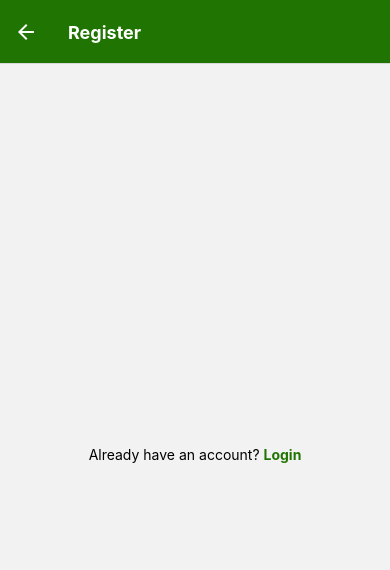
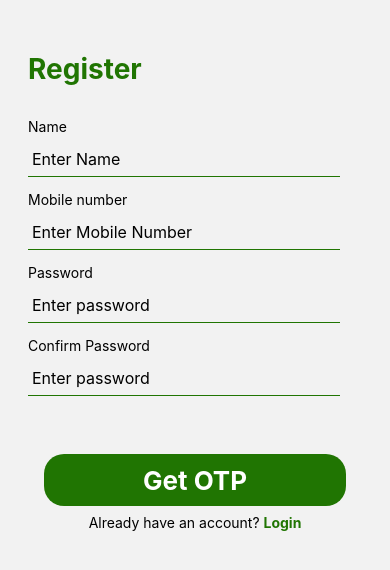
Before and after one commit to Anish-Guduri/SRAS_Project, a React Native app: screen /Register in a window 390 px wide. Shown: the top 570 px of the page. Built offline with nearby package versions, Linux system fonts and the light colour scheme.

Commit message:
registration scree form  validation done with error notification

```diff
--- a/App.js
+++ b/App.js
@@ -7,6 +7,7 @@ import WelcomeScreen from "./Screens/WelcomeScreen";
 import LoginScreen from "./Screens/LoginScreen";
 import RegisterScreen from "./Screens/RegisterScreen";
 import SplashScreen from "./Screens/SplashScreen";
+import OTPScreen from "./Screens/OTPScreen";
 
 const Stack = createNativeStackNavigator();
 
@@ -14,6 +15,13 @@ export default function App() {
   return (
     <NavigationContainer>
       <Stack.Navigator>
+        <Stack.Screen
+          name="Splash"
+          component={SplashScreen}
+          options={{
+            headerShown: false,
+          }}
+        />
         <Stack.Screen
           name="Home"
           component={WelcomeScreen}
@@ -25,6 +33,7 @@ export default function App() {
           name="Login"
           component={LoginScreen}
           options={{
+            headerShown: false,
             headerStyle: {
               backgroundColor: "#207502",
             },
@@ -39,6 +48,7 @@ export default function App() {
           name="Register"
           component={RegisterScreen}
           options={{
+            headerShown: false,
             headerStyle: {
               backgroundColor: "#207502",
             },
@@ -49,6 +59,13 @@ export default function App() {
             },
           }}
         />
+        <Stack.Screen
+          name="OTPScreen"
+          component={OTPScreen}
+          options={{
+            headerShown: false,
+          }}
+        />
       </Stack.Navigator>
     </NavigationContainer>
   );
--- a/Screens/LoginScreen.js
+++ b/Screens/LoginScreen.js
@@ -3,27 +3,66 @@ import {
   View,
   Text,
   StyleSheet,
-  Image,
+  TextInput,
   StatusBar,
   TouchableOpacity,
 } from "react-native";
-import { Button } from "react-native-paper";
+// import { TextInput } from "react-native-paper";
+// import { Button } from "react-native-paper";
 function LoginScreen({ navigation }) {
+  const [phoneNumber, setPhoneNumber] = React.useState();
+  const [password, setPassword] = React.useState("");
+
   return (
     <View style={styles.container}>
-      <StatusBar
-        animated={true}
-        backgroundColor="#207502"
-        // barStyle={statusBarStyle}
-        // showHideTransition={statusBarTransition}
-        // hidden={hidden}
+      <StatusBar animated={true} backgroundColor="#207502" />
+      <Text
+        style={{
+          marginTop: 142,
+          marginBottom: 48,
+          fontSize: 28,
+          fontWeight: "bold",
+          color: "#207502",
+        }}
+      >
+        Login
+      </Text>
+      <TextInput
+        style={styles.textInpt}
+        placeholder="Enter Mobile Number"
+        keyboardType="numeric"
+        value={phoneNumber}
+        onChangeText={(text) => setPhoneNumber(text)}
+      />
+      <TextInput
+        secureTextEntry={true}
+        style={styles.textInpt}
+        placeholder="Enter password"
+        onChangeText={setPassword}
+        value={password}
       />
       <TouchableOpacity
         style={{ flexDirection: "row", fontSize: 16 }}
         onPress={() => navigation.navigate("Register")}
       >
-        <Text>Don't have an account? </Text>
-        <Text style={{ color: "#207502" }}>Create One</Text>
+        <Text style={{ justifyContent: "center" }}>
+          Don't have an account?{" "}
+        </Text>
+        <Text
+          style={{
+            color: "#207502",
+            fontWeight: "bold",
+          }}
+        >
+          Create One
+        </Text>
+      </TouchableOpacity>
+      <TouchableOpacity
+        mode="contained"
+        onPress={() => navigation.navigate("Register")}
+        style={styles.btn}
+      >
+        <Text style={styles.btnText}>LogIn</Text>
       </TouchableOpacity>
     </View>
   );
@@ -32,8 +71,36 @@ const styles = StyleSheet.create({
   container: {
     flex: 1,
     // backgroundColor: "#fff",
+    // alignItems: "center",
+    marginLeft: 28,
+    // justifyContent: "center",
+  },
+  textInpt: {
+    // justifyContent: "center",
+    // alignItems: "flex-start",
+    width: 272,
+    height: 36,
+    fontSize: 16,
+    borderBottomColor: "#207502",
+    borderBottomWidth: 1,
+    marginTop: 32,
+    marginBottom: 8,
+  },
+  btn: {
     alignItems: "center",
     justifyContent: "center",
+    borderRadius: 20,
+    marginTop: 44,
+    marginBottom: 24,
+    backgroundColor: "#207502",
+
+    width: 302,
+    height: 52,
+  },
+  btnText: {
+    color: "#fff",
+    fontSize: 20,
+    fontWeight: "bold",
   },
 });
 export default LoginScreen;
--- /dev/null
+++ b/Screens/OTPScreen.js
@@ -0,0 +1,15 @@
+import * as React from "react";
+import {
+  View,
+  Text,
+  StyleSheet,
+  Image,
+  TextInput,
+  StatusBar,
+  Alert,
+  TouchableOpacity,
+} from "react-native";
+function OTPScreen({ navigation }) {
+  return <Text>OTP Screen</Text>;
+}
+export default OTPScreen;
--- a/Screens/RegisterScreen.js
+++ b/Screens/RegisterScreen.js
@@ -3,31 +3,180 @@ import {
   View,
   Text,
   StyleSheet,
-  Image,
+  TextInput,
   StatusBar,
   TouchableOpacity,
+  ScrollView,
 } from "react-native";
-import { Button } from "react-native-paper";
 function RegisterScreen({ navigation }) {
+  const [name, setName] = React.useState("");
+  const [phoneNumber, setPhoneNumber] = React.useState("");
+  const [password, setPassword] = React.useState("");
+  const [confirmPassword, setConfirmPassword] = React.useState("");
+  const [errorName, seterrorName] = React.useState("");
+  const [errorPhoneNumber, seterrorPhoneNumber] = React.useState("");
+  const [errorPassword, seterrorPassword] = React.useState("");
+  const [errorConfirmPassword, seterrorConfirmPassword] = React.useState("");
+
+  function validateName(name) {
+    console.log(name);
+    let alpha = /^[a-zA-Z][a-zA-Z ]*$/;
+    if (alpha.test(name)) {
+      return true;
+    } else {
+      seterrorName("Name must contain only alphabets");
+      return false;
+    }
+  }
+  function validateMobileNumber(mobileNumber) {
+    console.log(mobileNumber);
+    let num = /^[6789]\d{9}$/;
+    if (num.test(mobileNumber)) {
+      return true;
+    } else {
+      seterrorPhoneNumber("please enter valid mobile number");
+      return false;
+    }
+  }
+  function validatePassword(password) {
+    console.log(password);
+    var regularExpression = /^[a-zA-Z0-9!@#$%^&*]{8,16}$/;
+    if (regularExpression.test(password)) return true;
+    else {
+      seterrorPassword("please enter a valid password");
+      return false;
+    }
+  }
+  function validateConfirmPassword(confirmPassword, password) {
+    console.log(confirmPassword);
+    if (confirmPassword == password) return true;
+    else {
+      seterrorConfirmPassword("password mismatch");
+      return false;
+    }
+  }
+  function validate() {
+    let val1 = validateName(name);
+    let val2 = validateMobileNumber(phoneNumber);
+    let val3 = validatePassword(password);
+    let val4 = validateConfirmPassword(confirmPassword, password);
+    if (val1 && val2 && val3 && val4) {
+      navigation.navigate("OTPScreen");
+    }
+  }
   return (
-    <View style={styles.container}>
+    <ScrollView style={styles.container}>
       <StatusBar animated={true} backgroundColor="#207502" />
+      <Text
+        style={{
+          marginTop: 52,
+          marginBottom: 32,
+          marginLeft: 28,
+          fontSize: 28,
+          fontWeight: "bold",
+          color: "#207502",
+        }}
+      >
+        Register
+      </Text>
+      <Text style={{ marginLeft: 28 }}>Name</Text>
+      <TextInput
+        style={styles.textInpt}
+        placeholder="Enter Name"
+        value={name}
+        onChangeText={(name) => setName(name)}
+        onFocus={() => seterrorName("")}
+      />
+      <Text style={styles.errorText}>{errorName}</Text>
+      <Text style={{ marginLeft: 28 }}>Mobile number</Text>
+      <TextInput
+        style={styles.textInpt}
+        placeholder="Enter Mobile Number"
+        keyboardType="numeric"
+        value={phoneNumber}
+        onChangeText={(phoneNumber) => setPhoneNumber(phoneNumber)}
+        onFocus={() => seterrorPhoneNumber("")}
+      />
+      <Text style={styles.errorText}>{errorPhoneNumber}</Text>
+      <Text style={{ marginLeft: 28 }}>Password</Text>
+      <TextInput
+        secureTextEntry={true}
+        style={styles.textInpt}
+        placeholder="Enter password"
+        value={password}
+        onChangeText={(password) => setPassword(password)}
+        onFocus={() => seterrorPassword("")}
+      />
+      <Text style={styles.errorText}>{errorPassword}</Text>
+      <Text style={{ marginLeft: 28 }}>Confirm Password</Text>
+      <TextInput
+        secureTextEntry={true}
+        style={styles.textInpt}
+        placeholder="Enter password"
+        value={confirmPassword}
+        onChangeText={(confirmPassword) => setConfirmPassword(confirmPassword)}
+        onFocus={() => seterrorConfirmPassword("")}
+      />
+      <Text style={styles.errorText}>{errorConfirmPassword}</Text>
+      <View style={{ alignItems: "center" }}>
+        <TouchableOpacity onPress={() => validate()} style={styles.btn}>
+          <Text style={styles.btnText}>Get OTP</Text>
+        </TouchableOpacity>
+
         <TouchableOpacity
-        style={{ flexDirection: "row", fontSize: 16 }}
+          style={{ flexDirection: "row", fontSize: 16, marginBottom: 12 }}
           onPress={() => navigation.navigate("Login")}
         >
           <Text>Already have an account? </Text>
           <Text style={{ color: "#207502", fontWeight: "bold" }}>Login</Text>
         </TouchableOpacity>
       </View>
+    </ScrollView>
   );
 }
 const styles = StyleSheet.create({
   container: {
     flex: 1,
+
     // backgroundColor: "#fff",
+    // alignItems: "center",
+    // justifyContent: "center",
+  },
+  textInpt: {
+    // justifyContent: "center",
+    // alignItems: "center",
+    width: "80%",
+    height: 36,
+    fontSize: 16,
+    paddingLeft: 4,
+    paddingBottom: 0,
+    borderBottomColor: "#207502",
+    borderBottomWidth: 1,
+    marginLeft: 28,
+    marginTop: 6,
+    marginBottom: 4,
+  },
+  errorText: {
+    marginBottom: 10,
+    marginLeft: 28,
+    paddingLeft: 6,
+    fontSize: 12,
+    color: "#a4161a",
+  },
+  btn: {
     alignItems: "center",
     justifyContent: "center",
+    width: 302,
+    height: 52,
+    marginTop: 44,
+    marginBottom: 8,
+    borderRadius: 20,
+    backgroundColor: "#207502",
+  },
+  btnText: {
+    color: "#fff",
+    fontSize: 26,
+    fontWeight: "bold",
   },
 });
 export default RegisterScreen;
--- a/Screens/SplashScreen.js
+++ b/Screens/SplashScreen.js
@@ -1,11 +1,17 @@
 import * as React from "react";
-import { View, Text, StyleSheet, Image } from "react-native";
+import { View, Text, StyleSheet, Image, TouchableOpacity } from "react-native";
 
 function SplashScreen({ navigation }) {
   return (
-    <View>
-      <Image source={require("../assets/Logo.png")} />
-    </View>
+    <TouchableOpacity
+      onPress={() => navigation.navigate("Home")}
+      style={styles.container}
+    >
+      <Image
+        source={require("../assets/Logo.png")}
+        style={{ height: 200, width: 200 }}
+      />
+    </TouchableOpacity>
   );
 }
 
@@ -13,7 +19,7 @@ const styles = StyleSheet.create({
   container: {
     flex: 1,
     alignItems: "center",
-    justifyContent: "space-between",
+    justifyContent: "center",
   },
 });
 
```
Lines whose indentation alone changed are shown as unchanged.
